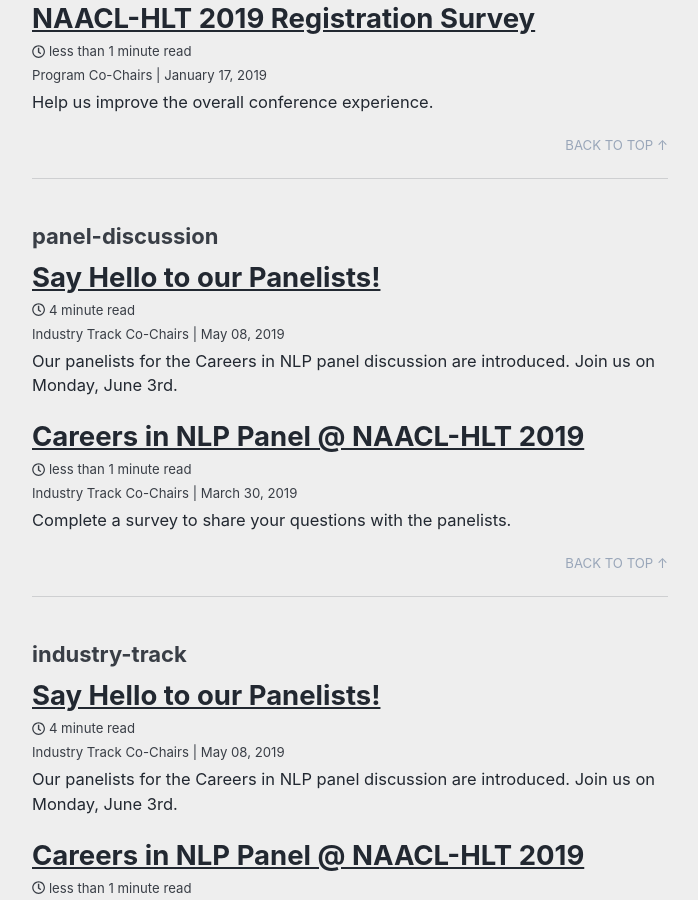
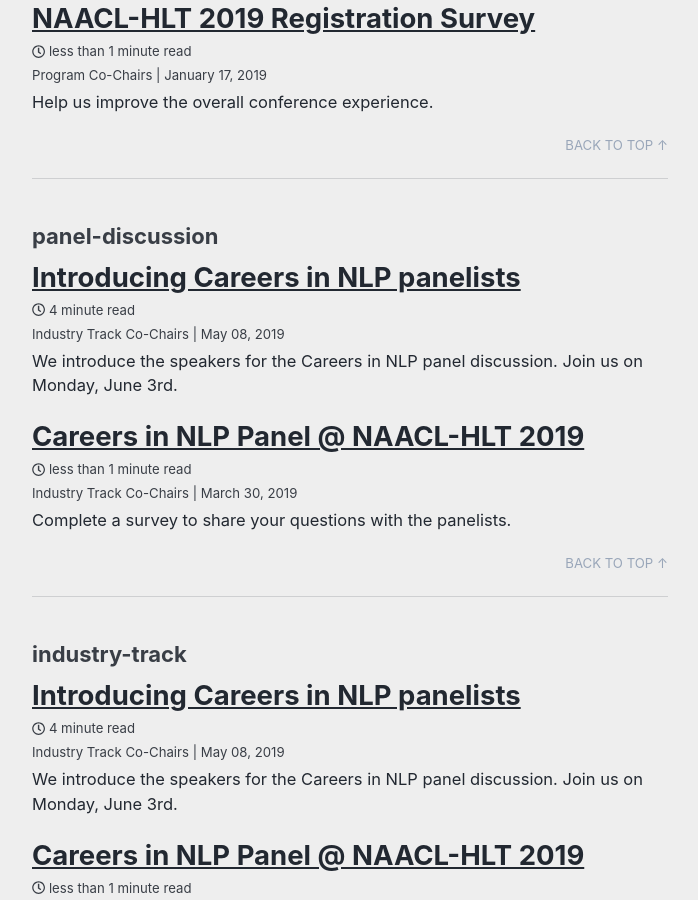
Before and after one commit to naacl-org/naacl-2021-website, a Jekyll site: the page built from _pages/tag-archive.md, in a window 1280 px wide and 900 px high, scrolled down 4938 px. Shown: the whole window, without its empty margins (290-988 px from the left). Built offline with Jekyll 4.4.1, drawn with Linux system fonts in a browser that asks for light colours; nearby versions of some CDN libraries; some of the changed text lies outside the part shown.

Commit message:
Various minor edits

```diff
--- a/_posts/2019-05-08-introducing-careers-panel.md
+++ b/_posts/2019-05-08-introducing-careers-panel.md
@@ -1,8 +1,8 @@
 ---
-title: Say Hello to our Panelists!
+title: Introducing Careers in NLP panelists
 author: industry-track-chairs
 author_profile: true
-excerpt: "Our panelists for the Careers in NLP panel discussion are introduced. Join us on Monday, June 3rd."
+excerpt: "We introduce the speakers for the Careers in NLP panel discussion. Join us on Monday, June 3rd."
 tags:
   panel-discussion
   industry-track
@@ -36,7 +36,7 @@
 
 The 2019 version of this panel recognizes the diversity of NLP careers today. Traditional career paths have typically led NLP researchers into academia, industrial labs, and government agencies. Today, we also see an increase in roles at startup companies and an emerging NLP practitioner role in industry that intersects with software, data, and product.
 
-We are glad to announce that Philip Resnik will return as the panel moderator in 2019. Philip and our panelists (Joel, Judith, Owen and Yunyao) will discuss multiple topics including trends in NLP careers, emerging skills, prominent challenges and opportunities for cross-functional collaboration as an NLP professional in today’s organizations.
+We are glad to announce that Philip Resnik will return as the panel moderator in 2019. Philip and our panelists (Joel, Judith, Owen and Yunyao) will discuss multiple topics including trends in NLP careers, emerging skills, prominent challenges and opportunities for cross-functional collaboration as an NLP professional in today’s organizations. We hope that the conversations this panel starts will continue beyond this session and shape future experiences of professionals in the NLP field and their mentors.
 
 Make sure you grab your lunch early and come join us at the panel! If you haven’t filled the [survey about the careers in NLP panel](https://forms.office.com/Pages/ResponsePage.aspx?id=DQSIkWdsW0yxEjajBLZtrQAAAAAAAAAAAANAAYLQFrZUM0hRWUlPMzhKMUJRVlRRNFozN0ZOOE1OMS4u) already, please share the questions and topics you would like to see included in the panel discussion.
 
```
